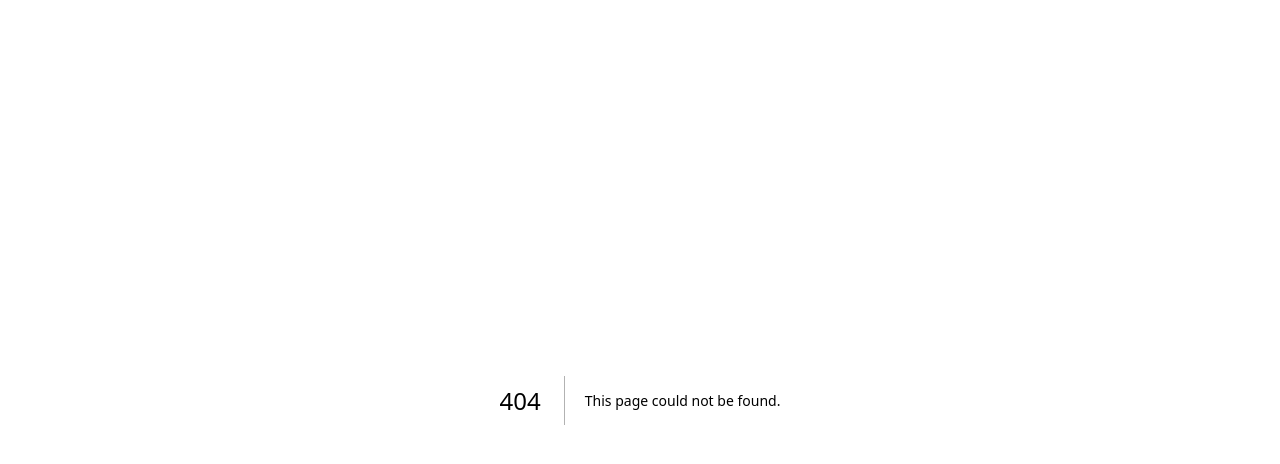
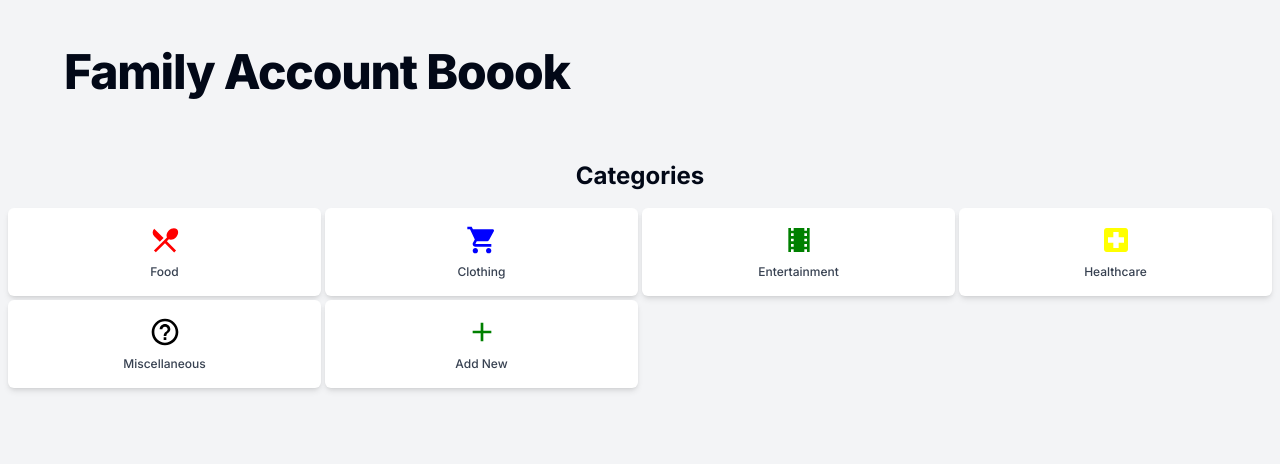
Before and after one commit to benono/famiibo-front, a Next.js app: page /categories in a window 1280 px wide. Before the commit this address had no page. Shown: the top 464 px of the page. Built offline with nearby package versions, Linux system fonts and the light colour scheme.

Commit message:
Add category page

```diff
--- /dev/null
+++ b/app/categories/page.tsx
@@ -0,0 +1,82 @@
+'use client'
+
+import React from 'react'
+import iconMap from '../../components/icon/iconMap'
+import { HelpOutline, Add } from '@mui/icons-material' // デフォルトアイコンとして使用
+
+type Category = {
+  id: string
+  name: string
+  icon: string
+  color: string
+}
+
+const categories: Category[] = [
+  {
+    id: '1',
+    name: 'Food',
+    icon: 'LocalDining',
+    color: 'red',
+  },
+  {
+    id: '2',
+    name: 'Clothing',
+    icon: 'LocalGroceryStore',
+    color: 'blue',
+  },
+  {
+    id: '3',
+    name: 'Entertainment',
+    icon: 'LocalMovies',
+    color: 'green',
+  },
+  {
+    id: '4',
+    name: 'Healthcare',
+    icon: 'LocalHospital',
+    color: 'yellow',
+  },
+  {
+    id: '5',
+    name: 'Miscellaneous',
+    icon: 'HelpOutline',
+    color: 'black',
+  },
+]
+
+export default function CategoriesPage() {
+  return (
+    <div className="min-h-screen bg-gray-100 dark:bg-black p-2">
+      <p className="text-center text-2xl font-bold mb-4">Categories</p>
+      <div className="grid grid-cols-4 gap-1">
+        {categories.map((category) => {
+          const IconComponent = iconMap[category.icon] || <HelpOutline />
+          return (
+            <div
+              key={category.id}
+              className="flex flex-col items-center justify-center p-4 bg-white dark:bg-gray-800 rounded-md shadow-md"
+            >
+              {React.cloneElement(IconComponent, {
+                style: { color: category.color, fontSize: '2rem' },
+              })}
+              <span className="mt-2 text-center text-xs lg:text-md font-medium text-gray-700 dark:text-gray-300  truncate w-full">
+                {category.name}
+              </span>
+            </div>
+          )
+        })}
+
+        {/* 新規追加ボタン */}
+        <div
+          className="flex flex-col items-center justify-center p-4 bg-white dark:bg-gray-800 rounded-md shadow-md cursor-pointer"
+          onClick={() => alert('Add new category')}
+        >
+          <Add style={{ color: 'green', fontSize: '2rem' }} />
+          <span className="mt-2 text-center text-xs lg:text-md font-medium text-gray-700 dark:text-gray-300 truncate w-full">
+            Add New
+          </span>
+        </div>
+      </div>
+    </div>
+  )
+}
--- a/app/globals.css
+++ b/app/globals.css
@@ -74,3 +74,19 @@
       @apply bg-background text-foreground;
     }
   }
+
+  main, nav {
+    @apply max-w-6xl mx-auto my-12;
+  }
+
+  p {
+    @apply mt-2;
+  }
+
+  h1 {
+    @apply scroll-m-20 text-4xl font-extrabold tracking-tight lg:text-5xl
+  }
+
+  h2 {
+    @apply scroll-m-20 border-b pb-2 text-3xl font-semibold tracking-tight transition-colors first:mt-0
+  }
--- a/app/layout.tsx
+++ b/app/layout.tsx
@@ -1,12 +1,12 @@
-import type { Metadata } from "next"
-import { Inter } from "next/font/google"
-import "./globals.css"
+import type { Metadata } from 'next'
+import { Inter } from 'next/font/google'
+import './globals.css'
 
-const inter = Inter({ subsets: ["latin"] })
+const inter = Inter({ subsets: ['latin'] })
 
 export const metadata: Metadata = {
-  title: "Create Next App",
-  description: "Generated by create next app",
+  title: 'Create Next App',
+  description: 'Generated by create next app',
 }
 
 export default function RootLayout({
@@ -16,7 +16,12 @@ export default function RootLayout({
 }>) {
   return (
     <html lang="en">
-      <body className={inter.className}>{children}</body>
+      <body className={`${inter.className} bg-gray-100 dark:bg-black`}>
+        <nav className="hidden md:block">
+          <h1>Family Account Boook</h1>
+        </nav>
+        {children}
+      </body>
     </html>
   )
 }
--- a/app/page.tsx
+++ b/app/page.tsx
@@ -1,113 +1,49 @@
-import Image from "next/image";
+import {
+  Card,
+  CardContent,
+  CardDescription,
+  CardFooter,
+  CardHeader,
+  CardTitle,
+} from "@/components/ui/card"
 
-export default function Home() {
+interface Recipe {
+  title: string
+  image: string
+  time: number
+  description: string
+  vegan: boolean
+  id: string
+}
+
+async function getRecipes(): Promise<Recipe[]> {
+  const result = await fetch("http://localhost:4000/recipes")
+  return result.json()
+}
+
+export default async function Home() {
+  const recipes = await getRecipes()
   return (
-    <main className="flex min-h-screen flex-col items-center justify-between p-24">
-      <div className="z-10 w-full max-w-5xl items-center justify-between font-mono text-sm lg:flex">
-        <p className="fixed left-0 top-0 flex w-full justify-center border-b border-gray-300 bg-gradient-to-b from-zinc-200 pb-6 pt-8 backdrop-blur-2xl dark:border-neutral-800 dark:bg-zinc-800/30 dark:from-inherit lg:static lg:w-auto  lg:rounded-xl lg:border lg:bg-gray-200 lg:p-4 lg:dark:bg-zinc-800/30">
-          Get started by editing&nbsp;
-          <code className="font-mono font-bold">app/page.tsx</code>
-        </p>
-        <div className="fixed bottom-0 left-0 flex h-48 w-full items-end justify-center bg-gradient-to-t from-white via-white dark:from-black dark:via-black lg:static lg:size-auto lg:bg-none">
-          <a
-            className="pointer-events-none flex place-items-center gap-2 p-8 lg:pointer-events-auto lg:p-0"
-            href="https://vercel.com?utm_source=create-next-app&utm_medium=appdir-template&utm_campaign=create-next-app"
-            target="_blank"
-            rel="noopener noreferrer"
-          >
-            By{" "}
-            <Image
-              src="/vercel.svg"
-              alt="Vercel Logo"
-              className="dark:invert"
-              width={100}
-              height={24}
-              priority
-            />
-          </a>
-        </div>
-      </div>
-
-      <div className="relative z-[-1] flex place-items-center before:absolute before:h-[300px] before:w-full before:-translate-x-1/2 before:rounded-full before:bg-gradient-radial before:from-white before:to-transparent before:blur-2xl before:content-[''] after:absolute after:-z-20 after:h-[180px] after:w-full after:translate-x-1/3 after:bg-gradient-conic after:from-sky-200 after:via-blue-200 after:blur-2xl after:content-[''] before:dark:bg-gradient-to-br before:dark:from-transparent before:dark:to-blue-700 before:dark:opacity-10 after:dark:from-sky-900 after:dark:via-[#0141ff] after:dark:opacity-40 sm:before:w-[480px] sm:after:w-[240px] before:lg:h-[360px]">
-        <Image
-          className="relative dark:drop-shadow-[0_0_0.3rem_#ffffff70] dark:invert"
-          src="/next.svg"
-          alt="Next.js Logo"
-          width={180}
-          height={37}
-          priority
-        />
-      </div>
-
-      <div className="mb-32 grid text-center lg:mb-0 lg:w-full lg:max-w-5xl lg:grid-cols-4 lg:text-left">
-        <a
-          href="https://nextjs.org/docs?utm_source=create-next-app&utm_medium=appdir-template&utm_campaign=create-next-app"
-          className="group rounded-lg border border-transparent px-5 py-4 transition-colors hover:border-gray-300 hover:bg-gray-100 hover:dark:border-neutral-700 hover:dark:bg-neutral-800/30"
-          target="_blank"
-          rel="noopener noreferrer"
-        >
-          <h2 className="mb-3 text-2xl font-semibold">
-            Docs{" "}
-            <span className="inline-block transition-transform group-hover:translate-x-1 motion-reduce:transform-none">
-              -&gt;
-            </span>
-          </h2>
-          <p className="m-0 max-w-[30ch] text-sm opacity-50">
-            Find in-depth information about Next.js features and API.
-          </p>
-        </a>
-
-        <a
-          href="https://nextjs.org/learn?utm_source=create-next-app&utm_medium=appdir-template-tw&utm_campaign=create-next-app"
-          className="group rounded-lg border border-transparent px-5 py-4 transition-colors hover:border-gray-300 hover:bg-gray-100 hover:dark:border-neutral-700 hover:dark:bg-neutral-800/30"
-          target="_blank"
-          rel="noopener noreferrer"
-        >
-          <h2 className="mb-3 text-2xl font-semibold">
-            Learn{" "}
-            <span className="inline-block transition-transform group-hover:translate-x-1 motion-reduce:transform-none">
-              -&gt;
-            </span>
-          </h2>
-          <p className="m-0 max-w-[30ch] text-sm opacity-50">
-            Learn about Next.js in an interactive course with&nbsp;quizzes!
-          </p>
-        </a>
-
-        <a
-          href="https://vercel.com/templates?framework=next.js&utm_source=create-next-app&utm_medium=appdir-template&utm_campaign=create-next-app"
-          className="group rounded-lg border border-transparent px-5 py-4 transition-colors hover:border-gray-300 hover:bg-gray-100 hover:dark:border-neutral-700 hover:dark:bg-neutral-800/30"
-          target="_blank"
-          rel="noopener noreferrer"
-        >
-          <h2 className="mb-3 text-2xl font-semibold">
-            Templates{" "}
-            <span className="inline-block transition-transform group-hover:translate-x-1 motion-reduce:transform-none">
-              -&gt;
-            </span>
-          </h2>
-          <p className="m-0 max-w-[30ch] text-sm opacity-50">
-            Explore starter templates for Next.js.
-          </p>
-        </a>
-
-        <a
-          href="https://vercel.com/new?utm_source=create-next-app&utm_medium=appdir-template&utm_campaign=create-next-app"
-          className="group rounded-lg border border-transparent px-5 py-4 transition-colors hover:border-gray-300 hover:bg-gray-100 hover:dark:border-neutral-700 hover:dark:bg-neutral-800/30"
-          target="_blank"
-          rel="noopener noreferrer"
-        >
-          <h2 className="mb-3 text-2xl font-semibold">
-            Deploy{" "}
-            <span className="inline-block transition-transform group-hover:translate-x-1 motion-reduce:transform-none">
-              -&gt;
-            </span>
-          </h2>
-          <p className="m-0 max-w-[30ch] text-balance text-sm opacity-50">
-            Instantly deploy your Next.js site to a shareable URL with Vercel.
-          </p>
-        </a>
+    <main>
+      <div className="grid grid-cols-3 gap-8">
+        {recipes.map((recipe) => (
+          <Card key={recipe.id} className="flex flex-col justify-between">
+            <CardHeader className="flex-row gap-4 items-center">
+              <div>
+                <CardTitle>{recipe.title}</CardTitle>
+                <CardDescription>{recipe.time} mins to cook.</CardDescription>
+              </div>
+            </CardHeader>
+            <CardContent>
+              <p>{recipe.description}</p>
+            </CardContent>
+            <CardFooter className="flex justify-between">
+              <button>View Recipe</button>
+              {recipe.vegan && <p>Vegan!</p>}
+            </CardFooter>
+          </Card>
+        ))}
       </div>
     </main>
-  );
+  )
 }
```
